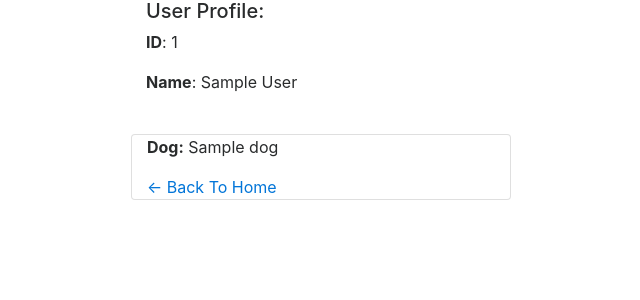
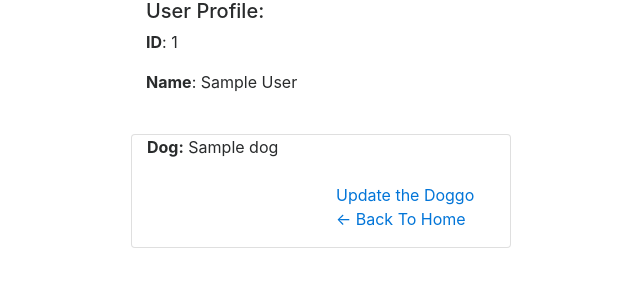
Before and after one commit to TeamAwesome082018/TeamBark, a Node server app: page /user/1 in a window 1280 px wide. Shown: the top 300 px of the page, without its empty margins (129-769 px from the left). Run offline with Node 20, Linux system fonts and the light colour scheme; tables that the repository leaves empty hold one stand-in row (values such as "Sample post"); some libraries are stand-ins or nearby versions.

Commit message:
fixing a small bug in the create dog

```diff
--- a/routes/apiRoutes.js
+++ b/routes/apiRoutes.js
@@ -39,7 +39,6 @@ module.exports = function (app) {
   app.post("/api/createdog", upload.single("dog_photo"), isLoggedIn, async function (req, res) {
     //First assign the inputted values of the new dog to an object
     const newDog = req.body;
-    res.json(req.file)
     //Add the user's ID to the new dog object, so we can assign the foreign key in the dogs table
     newDog.UserId = req.user.id;
     newDog.photo_url = "";
--- a/routes/passportRoutes.js
+++ b/routes/passportRoutes.js
@@ -1,7 +1,7 @@
 //This file is for the post routes to hold the passport login and signin functionality
 module.exports = function (app, passport) {
     app.post("/signin", passport.authenticate("local-signin", {
-        successRedirect: "/createdog",
+        successRedirect: "/",
         failureRedirect: "/signin"
     }
     ));
--- a/views/userProfile.handlebars
+++ b/views/userProfile.handlebars
@@ -12,11 +12,21 @@
                 {{#each userDogsArray}}
                     <div class="card mt-4 col-6 float-left">
                         <div class="card-body">
-                            <p>
-                                <strong>Dog:</strong> {{this.name}}
-                            </p>
-                            {{cloudinaryIMG this.picture width=150 height=150}}
-                            <a href="/">← Back To Home</a>
+                            <div class="row">
+                                <div class="col-6">
+                                    <p>
+                                        <strong>Dog:</strong> {{this.name}}
+                                    </p>
+                                    {{cloudinaryIMG this.picture width=150 height=150}}
+                                </div>
+                                <div class="col-6">
+                                    <p class="mt-5">
+                                        <a href="/updateDog">Update the Doggo</a>
+                                        <br>
+                                        <a href="/">← Back To Home</a>
+                                    </p>
+                                </div>
+                            </div>
                         </div>
                     </div>
                 {{/each}}
```
